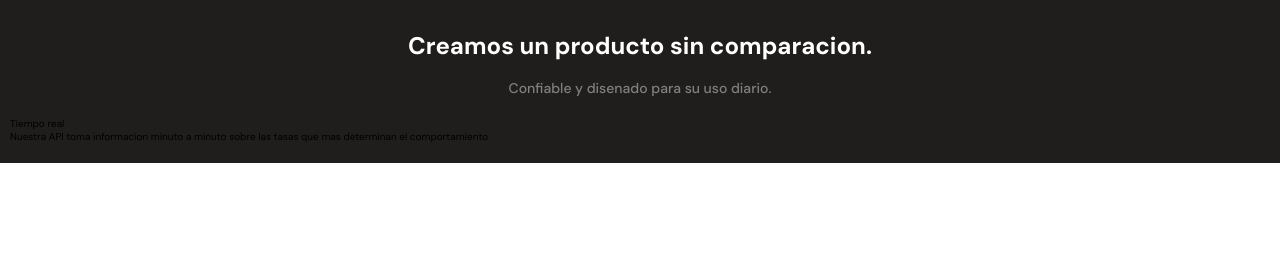
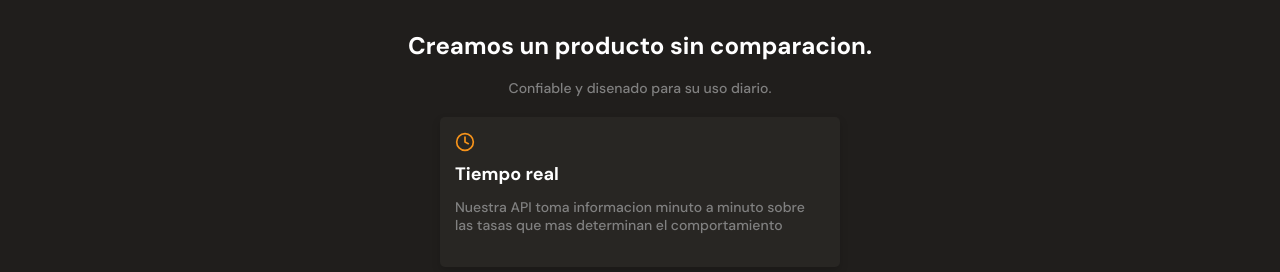
Before and after one commit to rodcko/mobile-first-project, a plain HTML site: page index.html in a window 1280 px wide. Shown: the part 1193-1465 px from the top of the page. Before the commit the page ends 1356 px from the top, so only its background shows below. Drawn offline with Linux system fonts and the light colour scheme.

Commit message:
Layout of Benefit Cards

```diff
--- a/style.css
+++ b/style.css
@@ -258,3 +258,37 @@ main {
   line-height: 1.8rem;
   color: #808080;
 }
+.product-detail--card {
+  width: 90%;
+  min-width: 288px;
+  max-width: 400px;
+  height: 150px;
+  margin: 15px auto;
+  padding: 15px;
+  background-color: var(--black);
+  border-radius: 5px;
+  box-shadow: 0 4px 8px rgba(0, 0, 0, 0.16);
+}
+.product-detail--card .clock {
+  display: inline-block;
+  width: 20px;
+  height: 20px;
+  margin-bottom: 10px;
+  background-image: url("./assets/icons/clock.svg");
+  background-size: cover;
+  background-position: center;
+  background-repeat: no-repeat;
+}
+.product--card-title {
+  margin-bottom: 15px;
+  font-size: 1.8rem;
+  font-weight: bold;
+  line-height: 1.8rem;
+  color: var(--just-white);
+}
+.product--card-body {
+  font-size: 1.4rem;
+  font-weight: 500;
+  line-height: 1.8rem;
+  color: #808080;
+}
```
